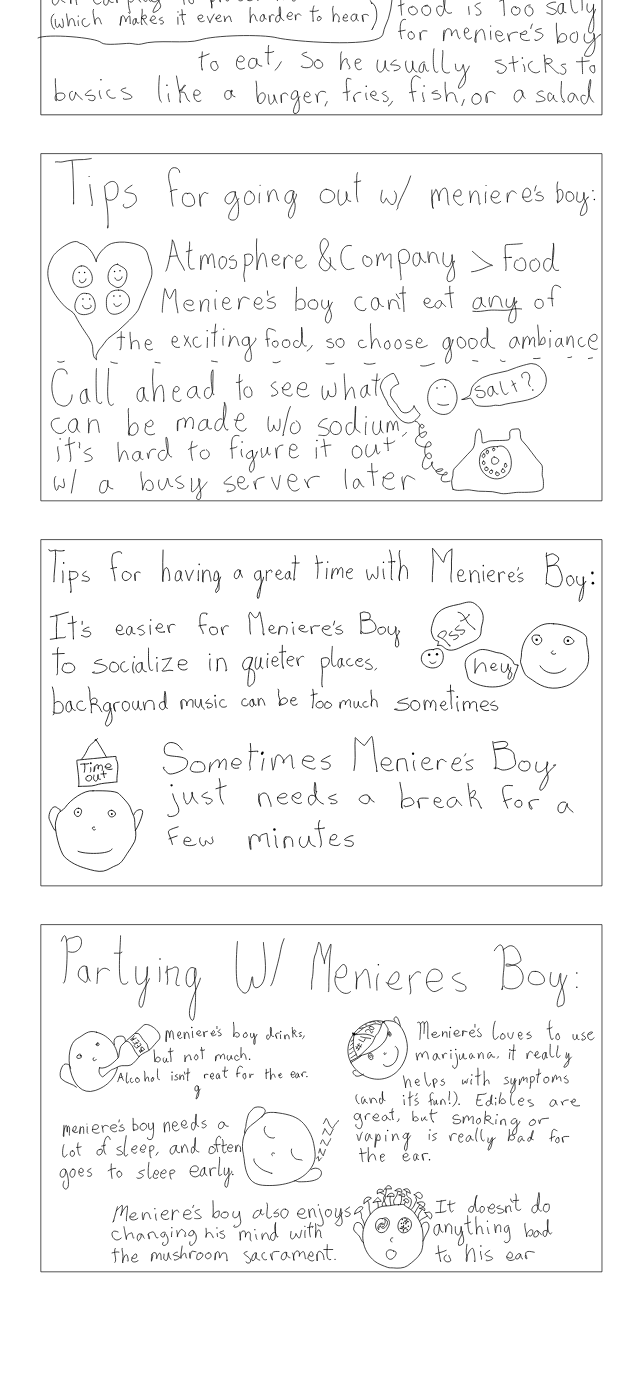
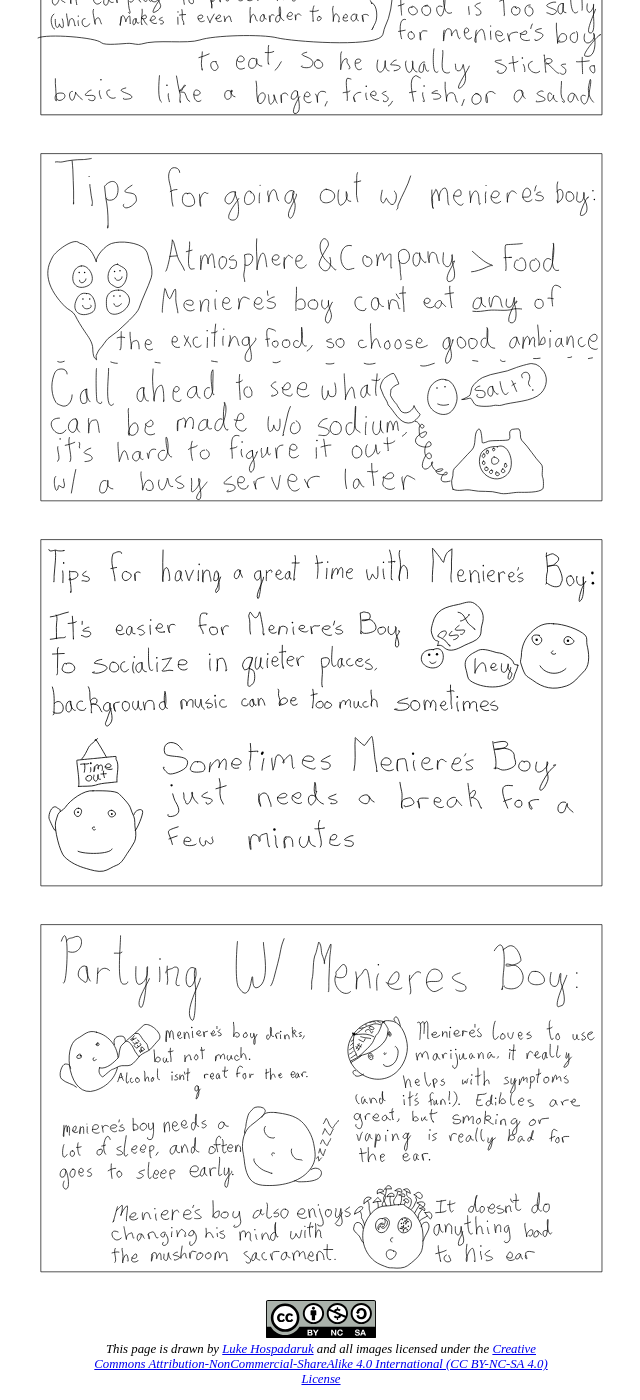
Before and after one commit to hospadar/menieres_boy, a Jekyll site: the page built from index.markdown, in a window 1280 px wide and 1400 px high, scrolled down 6201 px. Shown: the whole window, without its empty margins (319-959 px from the left). Built offline with Jekyll 4.4.1, drawn with Linux system fonts in a browser that asks for light colours; before the commit the page ends 7501 px from its top, so only the background shows below that.

Commit message:
license text

```diff
--- a/_layouts/default.html
+++ b/_layouts/default.html
@@ -17,6 +17,10 @@
         margin-right: auto;
         text-align: center;
       }
+      .license {
+          margin-right:auto;
+          margin-left:auto;
+      }
       @media screen and (min-width: 40em) {
         .body {
           width: calc(1em * var(--body-width));
@@ -28,23 +32,36 @@
         object-position: calc(-.36em * var(--scaling-factor));
         object-fit: cover;
 
-      }
+       }
+       .license {
+        --scaling-factor: calc(var(--body-width)/3.5);
+        width: calc(3.12em * var(--scaling-factor));
+        object-position: calc(-.36em * var(--scaling-factor));
+        object-fit: cover;
+       }
       }
       @media only screen and (max-width: 40em) {
         .body {
           width: 100vw
         }
         p.frame img {
-        width: calc(3.12vw / 3.5 * 100);
-        height:calc(2vw / 3.5 * 100);
-        object-position: calc(-.36vw / 3.5 * 100);
+         width: calc(3.12vw / 3.5 * 100);
+         height:calc(2vw / 3.5 * 100);
+         object-position: calc(-.36vw / 3.5 * 100);
+         object-fit: cover;
+       }
+       .license {
+        --scaling-factor: calc(var(--body-width)/3.5);
+        width: calc(3.12em * var(--scaling-factor));
+        object-position: calc(-.36em * var(--scaling-factor));
         object-fit: cover;
-
-      }
+       }
       }
     </style>
   </head>
   <body>
     {{ content }}
+
+    <p class="license" style="font-style:italic;font-size:80%"><img src="/assets/images/by-nc-sa.svg" style="height:3em;"/><br/>This page is drawn by <a href="https://hospadaruk.org">Luke Hospadaruk</a> and all images licensed under the <a href="https://creativecommons.org/licenses/by-nc-sa/4.0/">Creative Commons Attribution-NonCommercial-ShareAlike 4.0 International (CC BY-NC-SA 4.0) License</a></p>
   </body>
 </html>
```
Also changed, not shown: assets/images/by-nc-sa.svg (added).
